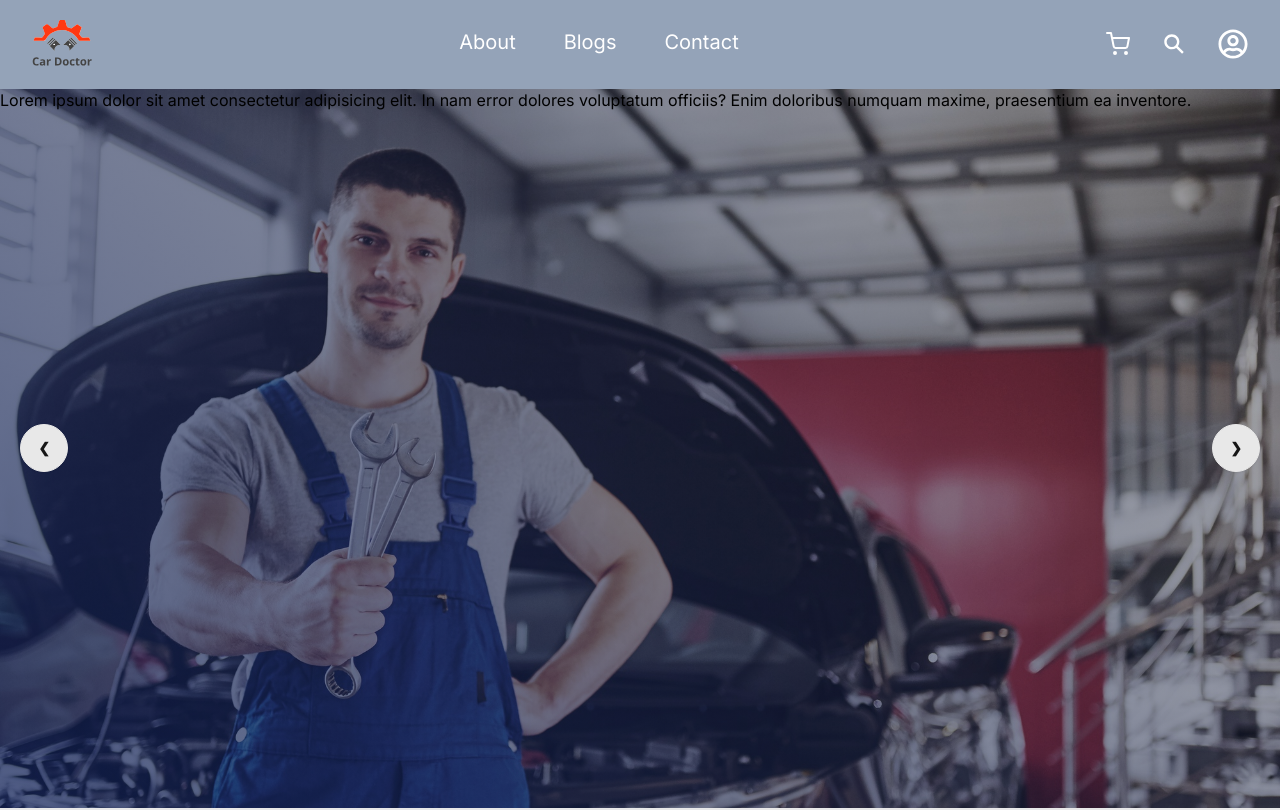
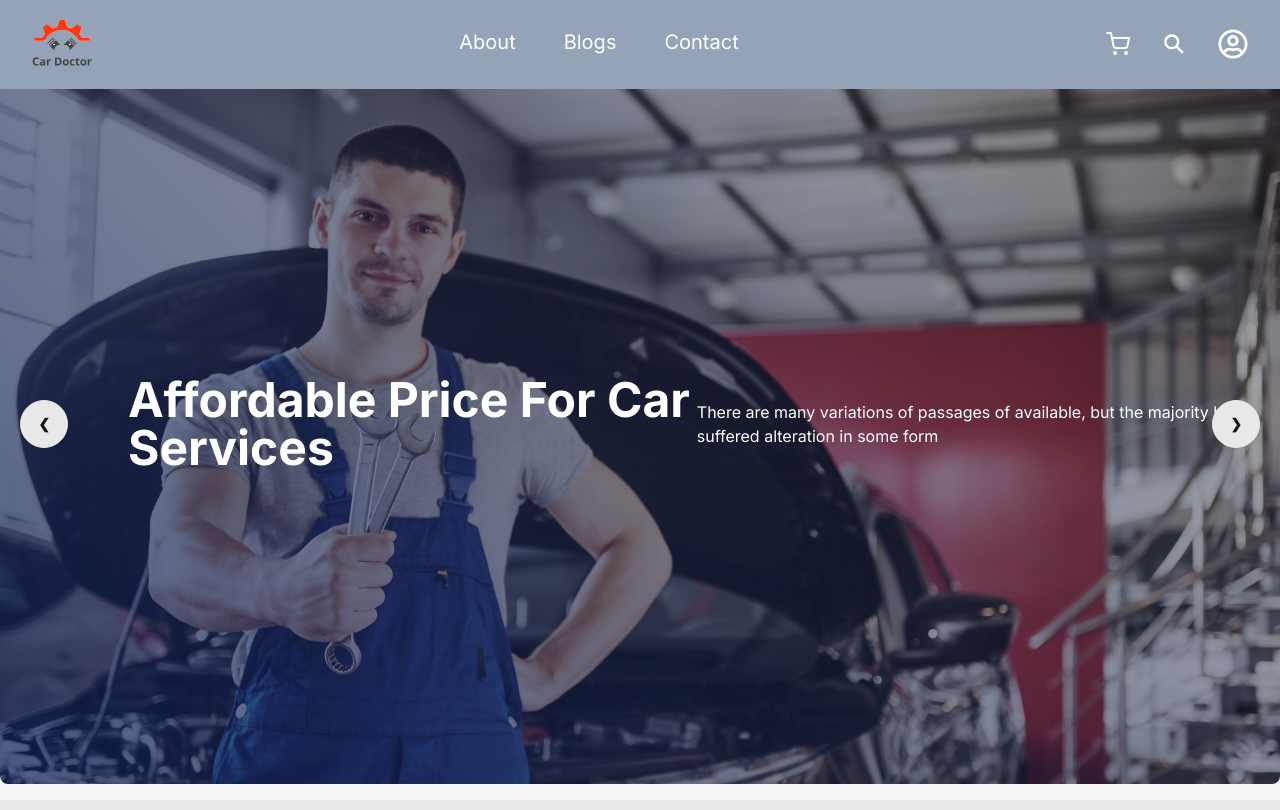
Before and after one commit to hmmasudsarder/car-doctor-pro, a Next.js app: page / in a window 1280 px wide. Shown: the top 810 px of the page. Built offline with nearby package versions, Linux system fonts and the light colour scheme.

Commit message:
banner section adde finits

```diff
--- a/src/components/Homepage/Banner.jsx
+++ b/src/components/Homepage/Banner.jsx
@@ -1,11 +1,12 @@
 const Banner = () => {
   return (
-    <div>
-      <div className="carousel w-full mt-[5.5rem]">
+    <div className="container mx-auto">
+      <div className="carousel w-full mt-16">
         {banners.map((banner, inx) => (
-          <div style={{backgroundImage: `linear-gradient(45deg,rgba(7, 25, 82, 0.7), rgba(0, 0, 0, 0.3)), url(/assets/images/banner/${inx+1}.jpg)`}} key={inx} id={`slide${inx+1}`} className="carousel-item h-[90vh] bg-top bg-no-repeat bg-cover relative w-full">
-            <div className="">
-                Lorem ipsum dolor sit amet consectetur adipisicing elit. In nam error dolores voluptatum officiis? Enim doloribus numquam maxime, praesentium ea inventore.
+          <div style={{backgroundImage: `linear-gradient(45deg,rgba(7, 25, 82, 0.7), rgba(0, 0, 0, 0.3)), url(/assets/images/banner/${inx+1}.jpg)`}} key={inx} id={`slide${inx+1}`} className="carousel-item h-[90vh] bg-top bg-no-repeat bg-cover relative w-full rounded-lg">
+            <div className="w-full h-full flex items-center pl-32">
+               <h2 className="text-5xl font-bold text-white">{banner.title}</h2>
+               <p className="text-white">{banner.description}</p>
             </div>
             <div className="absolute left-5 right-5 top-1/2 flex -translate-y-1/2 transform justify-between">
               <a href={banner.prev} className="btn btn-circle">
```
